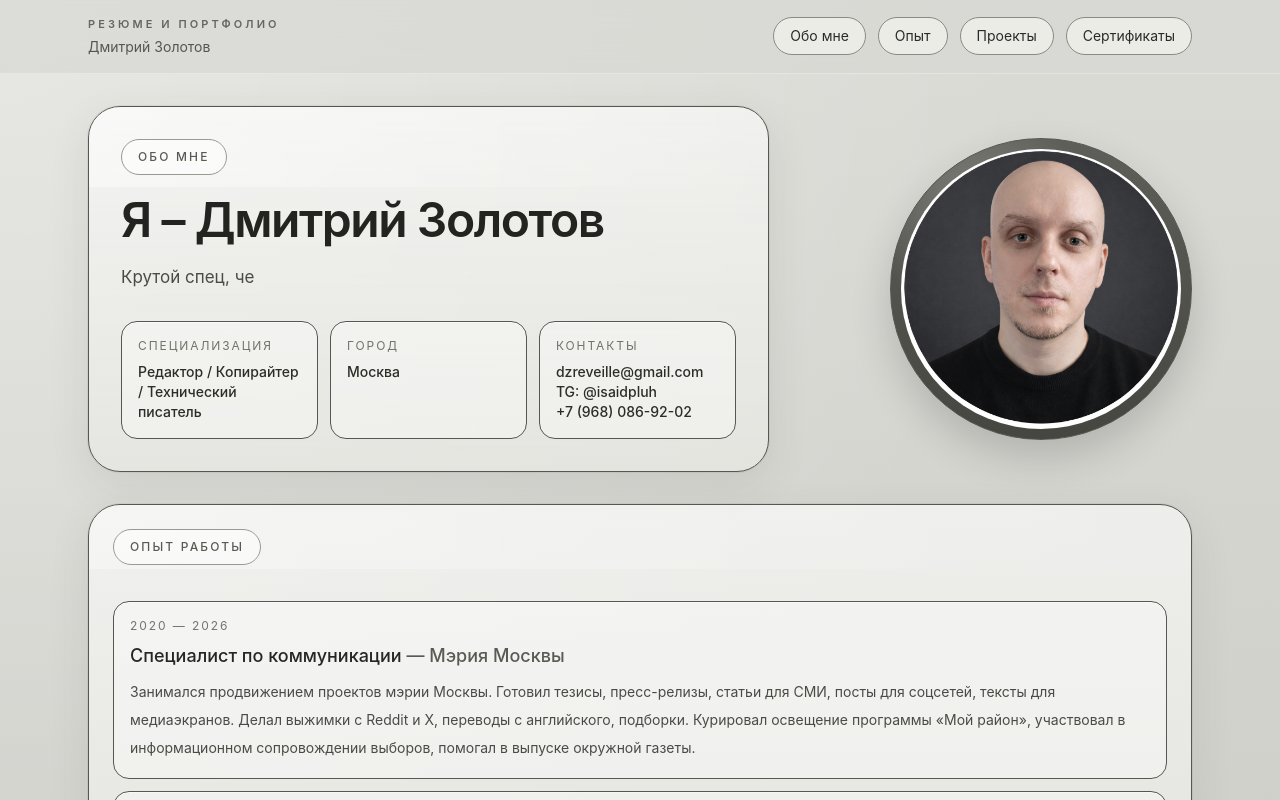
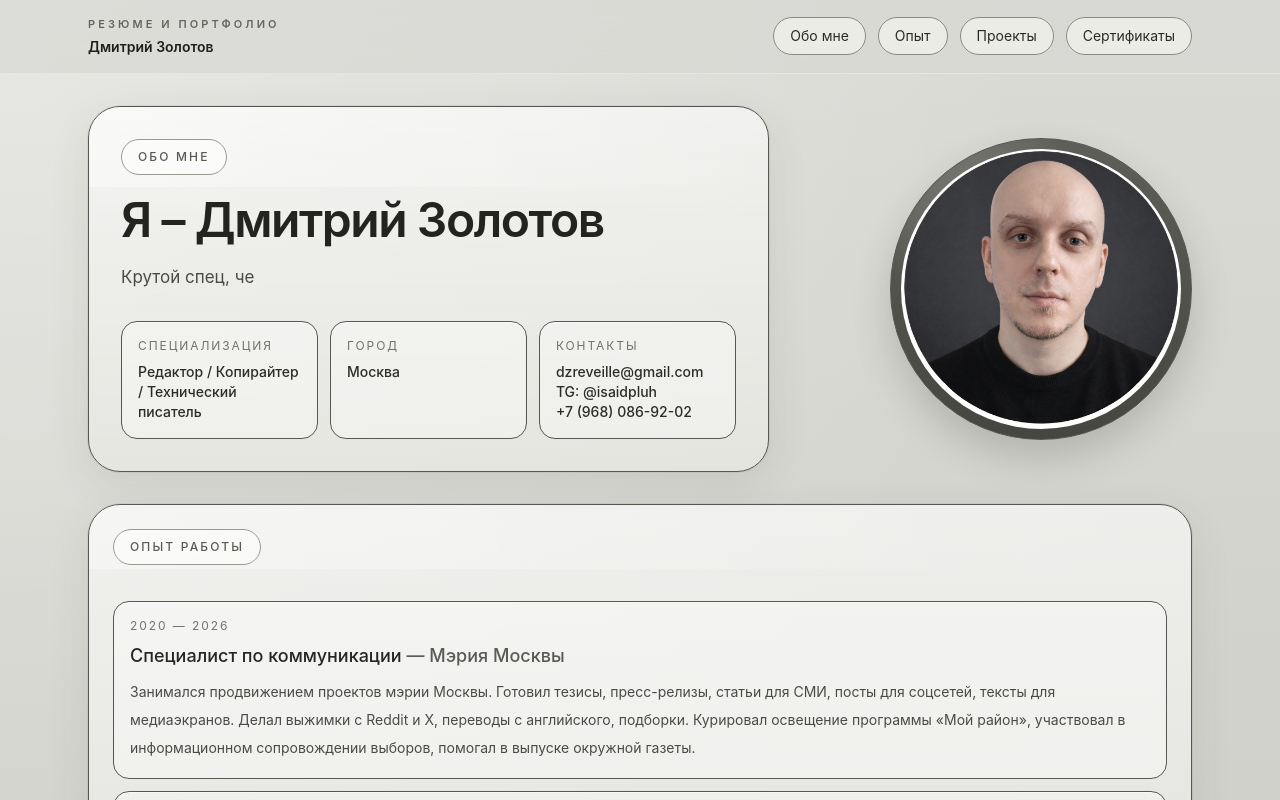
Before and after one commit to dzreveille-sudo/cvdmitriz, a React (Vite) app: page / in a window 1280 px wide. Shown: the top 800 px of the page. Built offline with nearby package versions, Linux system fonts and the light colour scheme.

Commit message:
Update App.jsx

```diff
--- a/src/App.jsx
+++ b/src/App.jsx
@@ -134,7 +134,7 @@ export default function ResumePortfolioSite() {
             <div className="text-[11px] font-semibold uppercase tracking-[0.28em] text-[#666661]">
               Резюме и портфолио
             </div>
-            <div className="mt-1 text-sm text-[#555551]">Дмитрий Золотов</div>
+            <div className="mt-1 text-sm text-[#1f1f1c] font-semibold">Дмитрий Золотов</div>
           </div>
           <div className="hidden gap-3 md:flex">
             <a href="#about" className="rounded-full border border-[#8a8a84] bg-[#ecece7] px-4 py-2 text-sm text-[#353531] transition duration-300 hover:-translate-y-0.5 hover:bg-white/50 hover:shadow-md">
```
